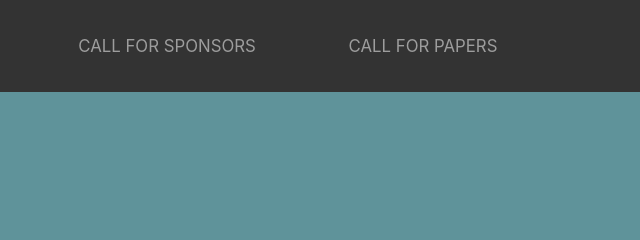
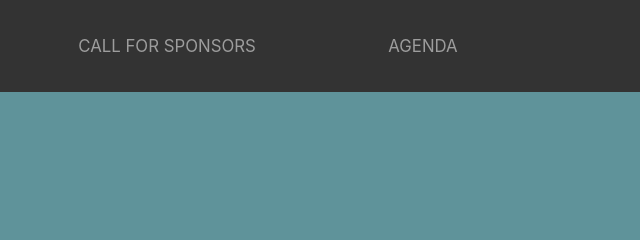
Before and after one commit to ENUSEC/ltdh22Website, a plain HTML site: page index.html in a window 1280 px wide. Shown: the top 240 px of the page, 473-1113 px from the left. Drawn offline with nearby package versions, Linux system fonts and the light colour scheme.

Commit message:
removed cfp from bar

```diff
--- a/index.html
+++ b/index.html
@@ -15,7 +15,7 @@
       <li><a class="navbar-brand" href="https://ltdh22.enusec.org/">Le Tour Du Hack 2022</a></li>
       <li><a href="https://enusec.org/">ENUSEC</a></li>
       <li><a href="https://ltdh22.enusec.org/cfs">Call For Sponsors</a></li>
-      <li><a href="https://ltdh22.enusec.org/cfp">Call For Papers</a></li>
+      <li><a href="https://ltdh22.enusec.org/agenda.html">Agenda</a></li>
       <li><a href="https://www.eventbrite.co.uk/e/le-tour-du-hack-2022-tickets-243258912957">Tickets</a></li>
     </ul>
 </nav>
```
